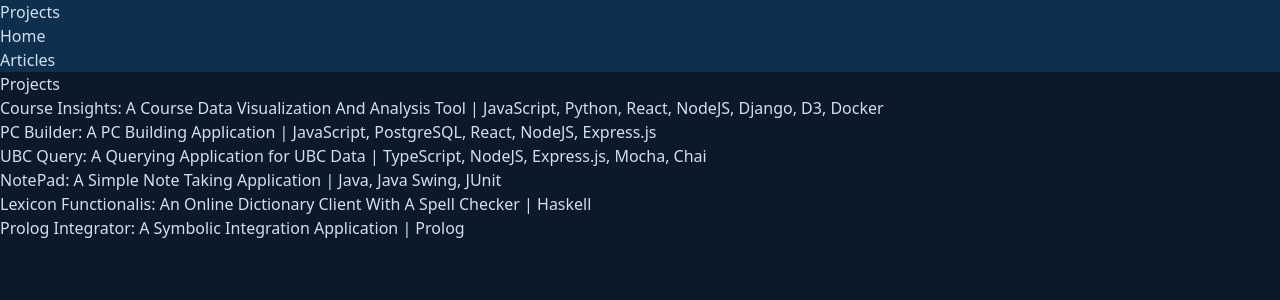
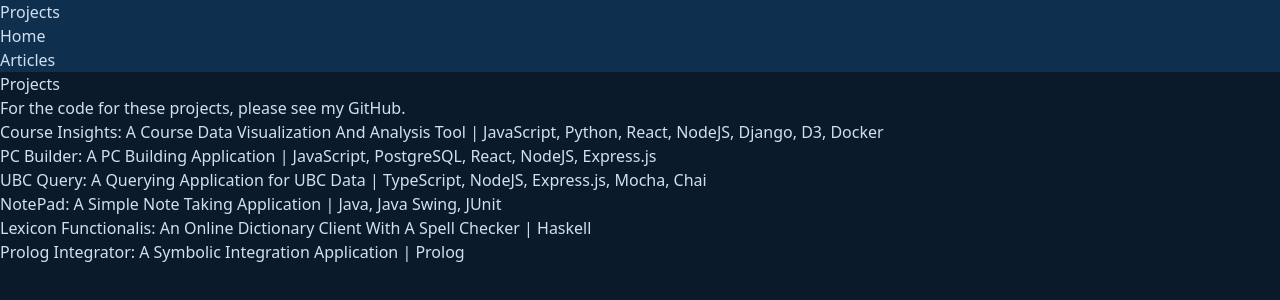
Before and after one commit to CAD-CS/CAD-CS.github.io, a Next.js app: page /projects in a window 1280 px wide. Shown: the top 300 px of the page. Built offline with nearby package versions, Linux system fonts and the light colour scheme.

Commit message:
refactored ListLink

```diff
--- a/src/app/_components/ListLink.tsx
+++ b/src/app/_components/ListLink.tsx
@@ -3,13 +3,15 @@
 interface ListLinkProps {
   basePath: string;
   targetFolder: string;
-  text: string;
+  primaryText: string;
+  secondaryText: string;
 }
 
 export default function ListLink({
   basePath,
   targetFolder,
-  text,
+  primaryText,
+  secondaryText
 }: ListLinkProps) {
   return (
     <li>
@@ -17,7 +19,7 @@
         href={"/" + basePath + "/" + targetFolder}
         className="hover:text-purple-700 hover:italic"
       >
-        {text}
+        <span className="font-bold">{primaryText}</span> {" | " + secondaryText}
       </Link>
     </li>
   );
--- a/src/app/articles/page.tsx
+++ b/src/app/articles/page.tsx
@@ -17,12 +17,14 @@
           <ListLink
             basePath="articles"
             targetFolder="alternative-designs"
-            text="Monads, Forks, And Hooks: Alternative Design Patterns In Non-Object Oriented Languages"
+            primaryText="Monads, Forks, And Hooks"
+            secondaryText="Alternative Design Patterns In Non-Object Oriented Languages"
           />
           <ListLink
             basePath="articles"
             targetFolder="monadic-dyadic"
-            text="Monadic and Dyadic Functions: Breaking Free from the Mold"
+            primaryText="Monadic and Dyadic Functions"
+            secondaryText="Breaking Free from the Mold"
           />
         </List>
       </ContentBox>
--- a/src/app/projects/page.tsx
+++ b/src/app/projects/page.tsx
@@ -3,6 +3,7 @@
 import PageHeader from "../_components/PageHeader";
 import ContentBox from "../_components/ContentBox";
 import List from "../_components/List";
+import ContentParagraph from "../_components/ContentParagraph";
 
 export const metadata: Metadata = {
   title: "Projects",
@@ -13,36 +14,54 @@
     <>
       <PageHeader>Projects</PageHeader>
       <ContentBox>
+        <ContentParagraph>
+          For the code for these projects, please see my{" "}
+          <a
+            href="https://github.com/CAD-CS"
+            target="_blank"
+            rel="noopener noreferrer"
+            className="underline hover:text-purple-700 hover:italic"
+          >
+            GitHub
+          </a>
+          .
+        </ContentParagraph>
         <List>
           <ListLink
             basePath="projects"
             targetFolder="course-insights"
-            text="Course Insights: A Course Data Visualization And Analysis Tool | JavaScript, Python, React, NodeJS, Django, D3, Docker"
+            primaryText="Course Insights: A Course Data Visualization And Analysis Tool"
+            secondaryText="JavaScript, Python, React, NodeJS, Django, D3, Docker"
           />
           <ListLink
             basePath="projects"
             targetFolder="pc-builder"
-            text="PC Builder: A PC Building Application | JavaScript, PostgreSQL, React, NodeJS, Express.js"
+            primaryText="PC Builder: A PC Building Application"
+            secondaryText="JavaScript, PostgreSQL, React, NodeJS, Express.js"
           />
           <ListLink
             basePath="projects"
             targetFolder="ubc-query"
-            text="UBC Query: A Querying Application for UBC Data | TypeScript, NodeJS, Express.js, Mocha, Chai"
+            primaryText="UBC Query: A Querying Application for UBC Data"
+            secondaryText="TypeScript, NodeJS, Express.js, Mocha, Chai"
           />
           <ListLink
             basePath="projects"
             targetFolder="notepad"
-            text="NotePad: A Simple Note Taking Application | Java, Java Swing, JUnit"
+            primaryText="NotePad: A Simple Note Taking Application"
+            secondaryText="Java, Java Swing, JUnit"
           />
           <ListLink
             basePath="projects"
             targetFolder="lexicon-functionalis"
-            text="Lexicon Functionalis: An Online Dictionary Client With A Spell Checker | Haskell"
+            primaryText="Lexicon Functionalis: An Online Dictionary Client With A Spell Checker"
+            secondaryText="Haskell"
           />
           <ListLink
             basePath="projects"
             targetFolder="prolog-integrator"
-            text="Prolog Integrator: A Symbolic Integration Application | Prolog"
+            primaryText="Prolog Integrator: A Symbolic Integration Application"
+            secondaryText="Prolog"
           />
         </List>
       </ContentBox>
```
